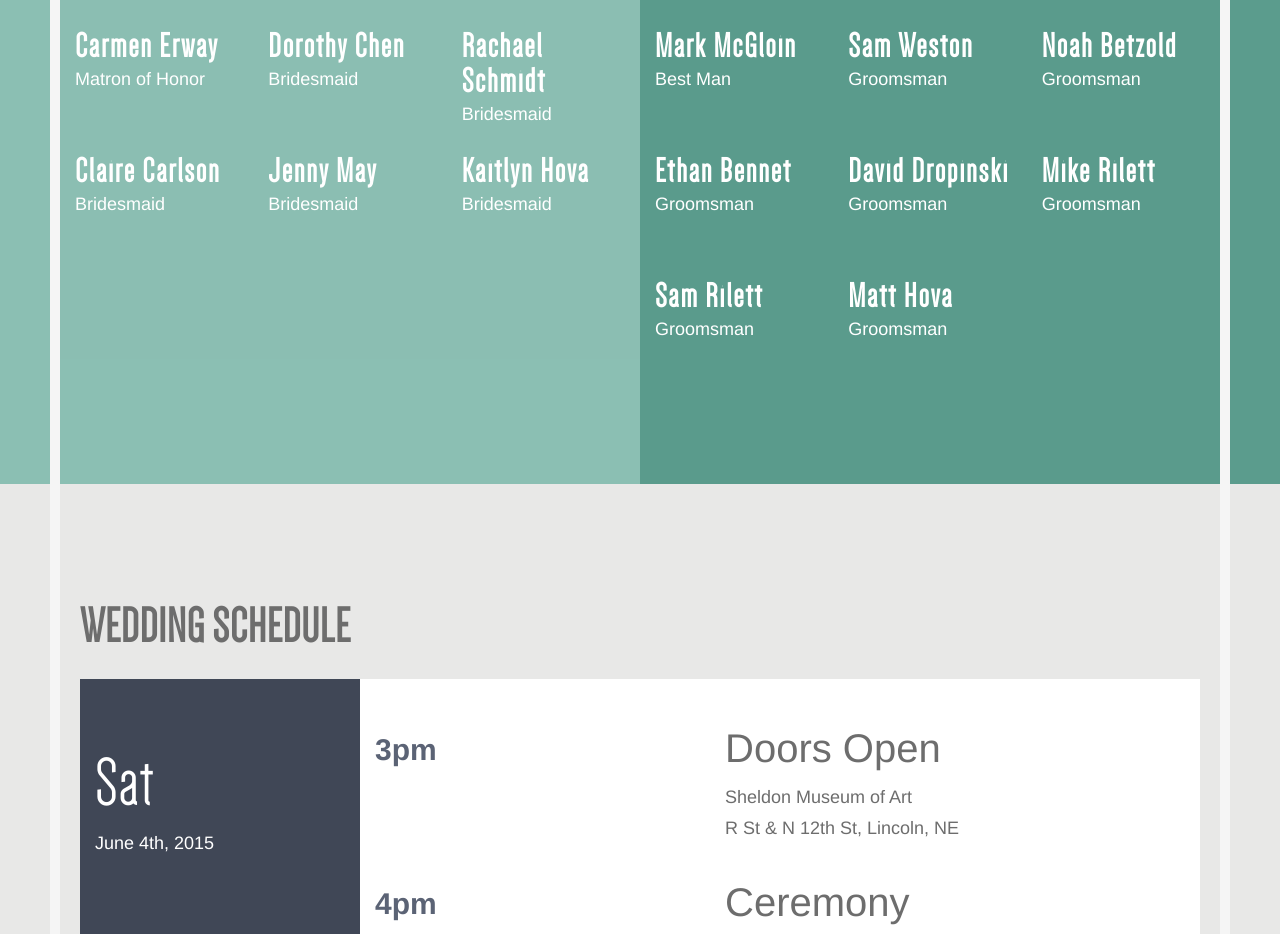
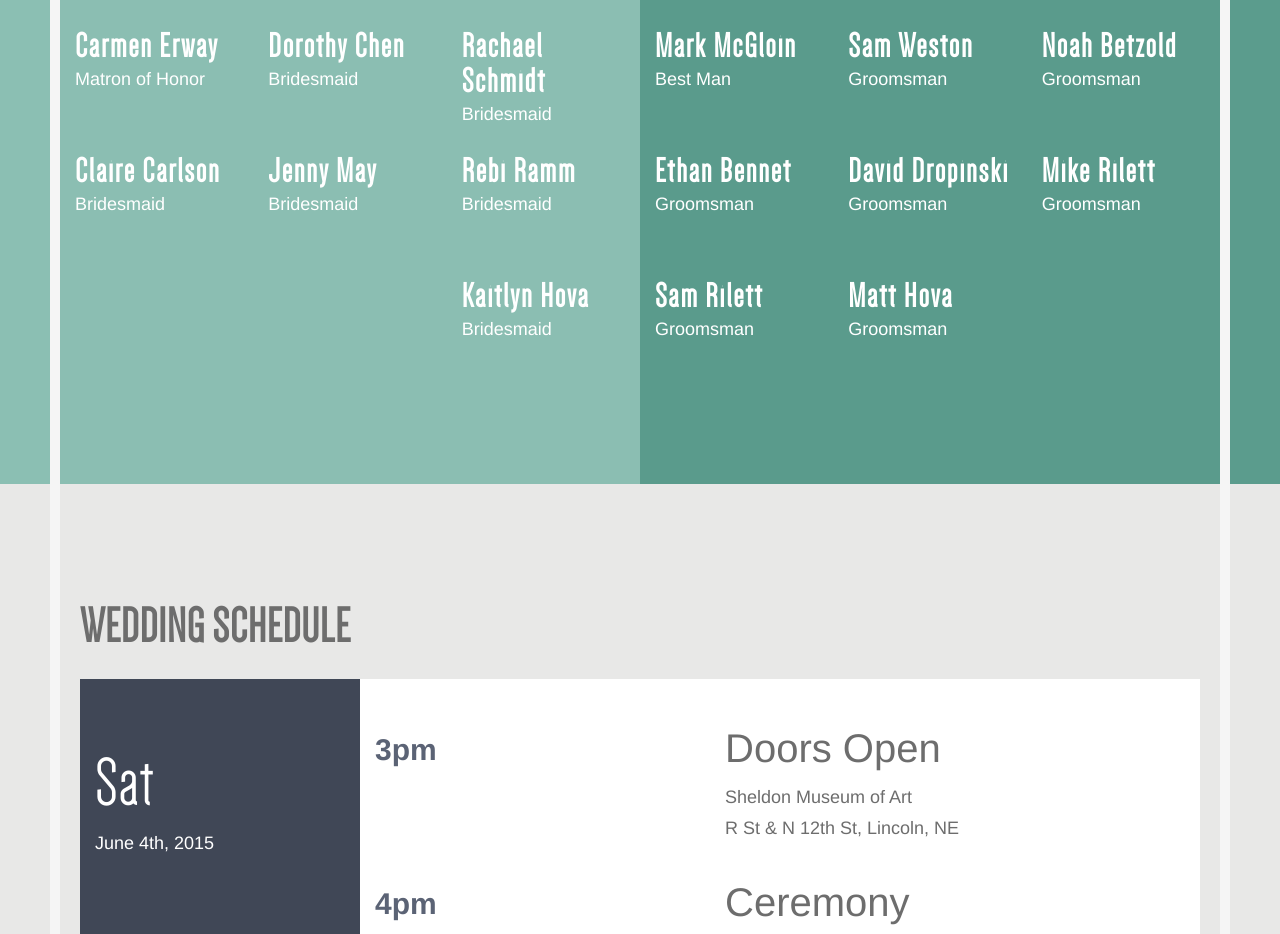
Before and after one commit to kaitlynhova/andrew-plus-kate, a plain HTML site: page index.html in a window 1280 px wide. Shown: the part 1680-2614 px from the top of the page. Drawn offline with Linux system fonts and the light colour scheme.

Commit message:
adding Rebi

```diff
--- a/index.html
+++ b/index.html
@@ -123,7 +123,11 @@
 								<h3>Jenny May</h3>
 								<p>Bridesmaid</p>
 							</div>
-							<div class="large-4 medium-6 small-12 columns person">
+							<div class="large-4 medium-6 small-6 columns person">
+								<h3>Rebi Ramm</h3>
+								<p>Bridesmaid</p>
+							</div>
+							<div class="large-4 medium-6 small-6 columns person">
 								<h3>Kaitlyn Hova</h3>
 								<p>Bridesmaid</p>
 							</div>
```
